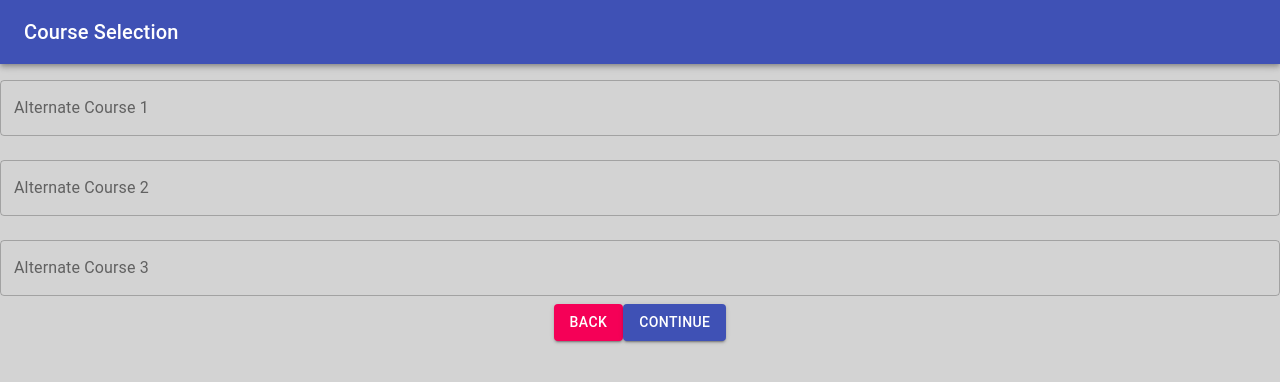
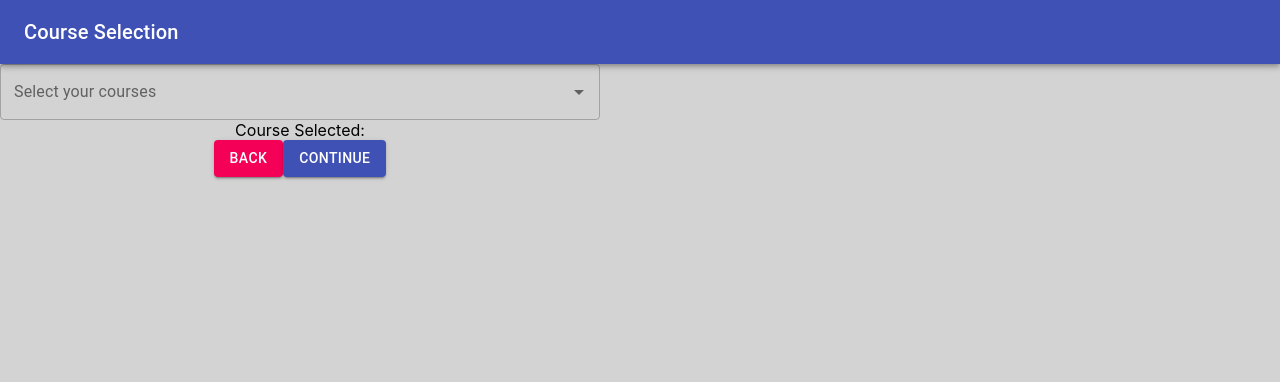
Before and after one commit to saiken86807/course-selector-app, a React (Create React App) app: page / in a window 1280 px wide. Both pictures are taken after a click on the button "CONTINUE". Shown: the top 382 px of the page. Built offline with nearby package versions, Linux system fonts and the light colour scheme.

Commit message:
changed these pages from textfield to autocomplete

```diff
--- a/src/Form Components/AltChoiceSelection.js
+++ b/src/Form Components/AltChoiceSelection.js
@@ -1,12 +1,32 @@
 import React, { Component } from 'react';
-import AppBar from '@material-ui/core/AppBar';
+
 import { ThemeProvider as MuiThemeProvider } from '@material-ui/core/styles';
 import TextField from '@material-ui/core/TextField';
 import Button from '@material-ui/core/Button';
-import Toolbar from '@material-ui/core/Toolbar';
-import Typography from '@material-ui/core/Typography';
+import Autocomplete from '@material-ui/lab/Autocomplete';
+
+const options = [
+	'Animal Care Management: ANSC-1003',
+	'Animal Health Skills: ANSC-1010',
+	'Introduction to Animal Science: ANSC-1400',
+	'Small Animal Behavior: ANSC-2100',
+	'College Algebra: MATH-1200.01',
+	'College Algebra: MATH-1200.02',
+	'Chemistry: CHEM-1001',
+	'Introduction to Psychology: PSYC-1001.01',
+	'Introduction to Psychology: PSYC-1001.02'
+];
 
 export class AltChoiceSelection extends Component {
+	constructor(props) {
+		super(props);
+		this.state = {
+			altcourses: []
+		};
+		this.onAltcoursesChange = this.onAltcoursesChange.bind(this);
+		//this.handlesubmit = this.handleSubmit.bind(this);
+	}
+
 	continue = (e) => {
 		e.preventDefault();
 		this.props.nextStep();
@@ -14,66 +34,52 @@ export class AltChoiceSelection extends Component {
 	back = (e) => {
 		e.preventDefault();
 		this.props.prevStep();
-    };
+	};
+
+	onAltcoursesChange = (event, values) => {
+		this.setState(
+			{
+				altcourses: values
+			},
+			() => {
+				// This will output an array of objects
+				// given by Autocompelte options property.
+				console.log(this.state.altcourses);
+			}
+		);
+	};
 
 	render() {
-		const { values, handleChange } = this.props;
 		return (
 			<MuiThemeProvider>
-				<>
-                {/* <AppBar title="Enter your selected courses">
-                    <Toolbar>
-                        <Typography variant="h6">
-                            Course Selection
-                        </Typography>
-                    </Toolbar>
-                </AppBar> */}
-					<TextField
-                        variant="outlined"
-						placeholder="Enter an alternate course"
-						label="Alternate Course 1"
-						onChange={handleChange('alternateCourse1')}
-                        defaultValue={values.alternateCourse1}
-                        margin="normal"
-                        fullWidth
+				<div style={{ width: 600 }}>
+					<Autocomplete
+						multiple
+						options={options}
+						onChange={this.onAltcoursesChange}
+						renderInput={(params) => (
+							<TextField
+								{...params}
+								variant="outlined"
+								label="Select your courses"
+								placeholder="Select 2"
+								fullWidth
+							/>
+						)}
 					/>
-					<br />
-					<TextField
-                        variant="outlined"
-						placeholder="Enter an alternate course"
-						label="Alternate Course 2"
-						onChange={handleChange('alternateCourse2')}
-                        defaultValue={values.alternateCourse2}
-                        margin="normal"
-                        fullWidth
-					/>
-					<br />
-					<TextField
-                        variant="outlined"
-						placeholder="Enter an alternate course"
-						label="Alternate Course 3"
-						onChange={handleChange('alternateCourse3')}
-                        defaultValue={values.alternateCourse3}
-                        margin="normal"
-                        fullWidth
-					/>
-					<br />
-					<Button
-                        color="secondary"
-                        variant="contained"
-                        onClick={this.back}
-                        >Back</Button>
+					<div>{`Course Selected: ${this.state.altcourses}`}</div>
 
-                    <Button
-                    color="primary"
-                    variant="contained"
-                    onClick={this.continue}
-                    >Continue</Button>
-                </>
+					<Button color="secondary" variant="contained" onClick={this.back}>
+						Back
+					</Button>
+
+					<Button color="primary" variant="contained" onClick={this.continue}>
+						Continue
+					</Button>
+				</div>
 			</MuiThemeProvider>
 		);
 	}
 }
 
-
 export default AltChoiceSelection;
```
Also changed, not shown: src/Form Components/AutoCompleteForm.js (added, +160 -0 lines).
